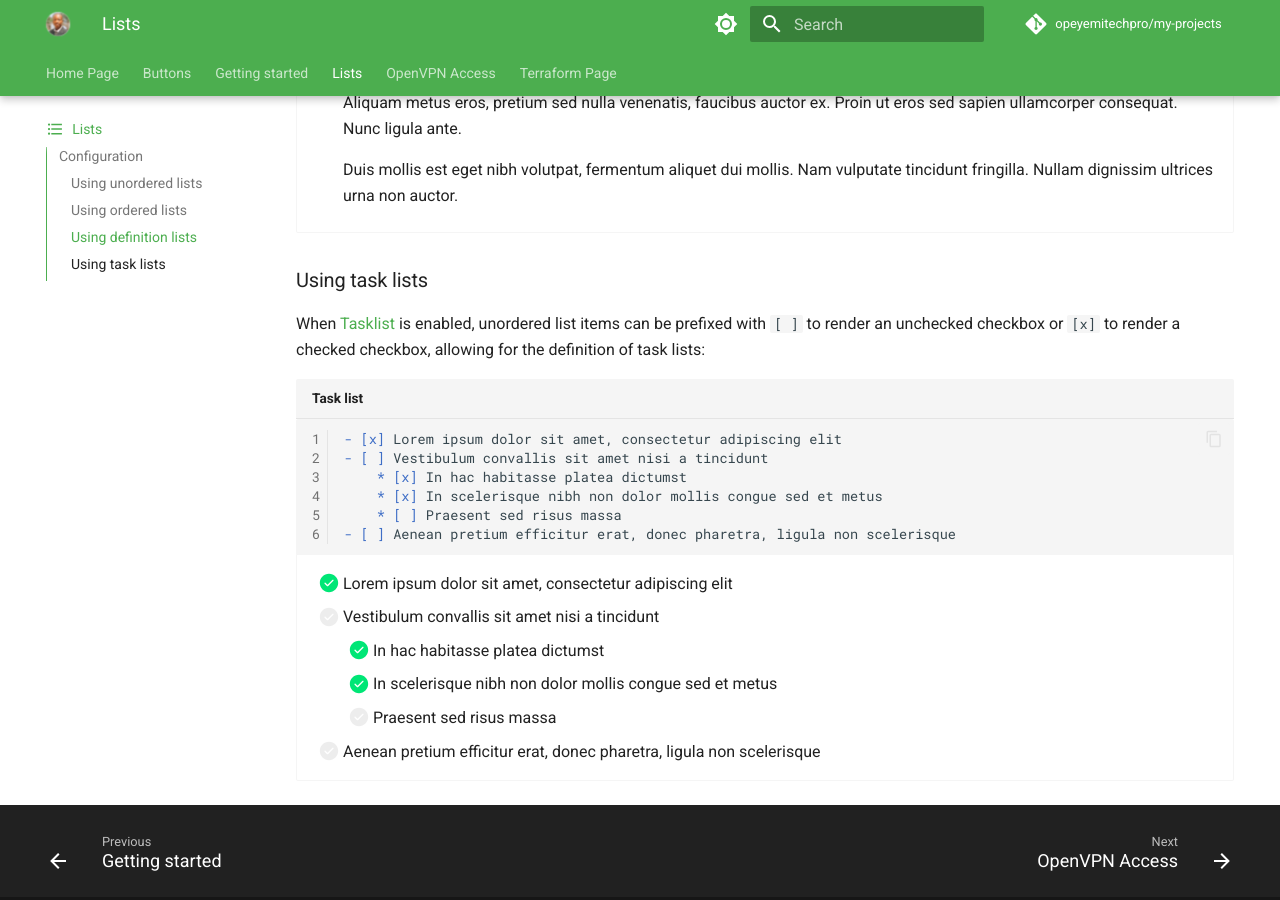
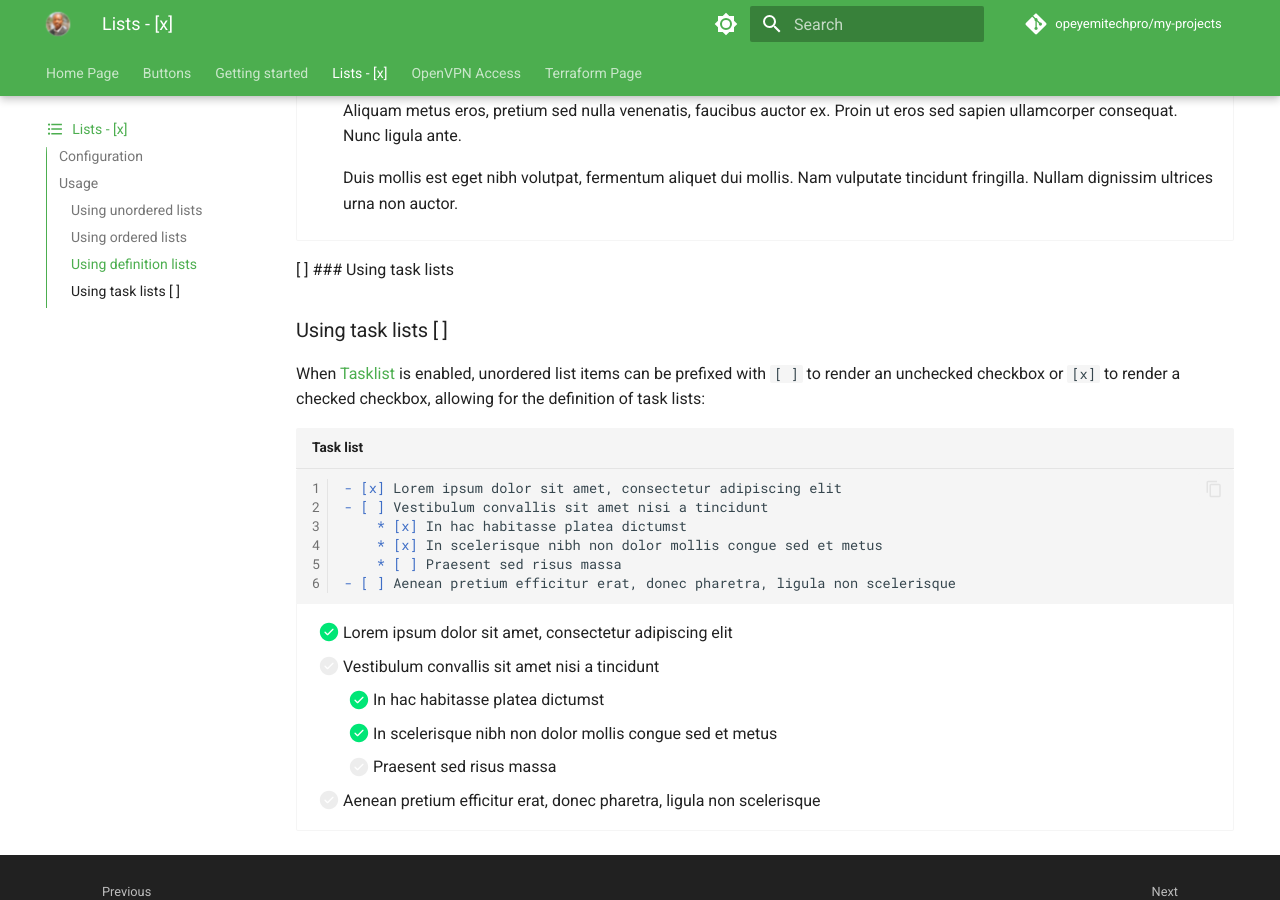
Before and after one commit to opeyemitechpro/my-projects, an MkDocs documentation site: the page built from docs/lists.md, in a window 1280 px wide and 900 px high, scrolled down 2597 px. Built offline with MkDocs 1.6.1 and Material for MkDocs 9.7.7, drawn with Linux system fonts in a browser that asks for light colours; comment, search, counter and statistics services are not loaded; some of the changed text lies outside the part shown.

Commit message:
Update lists.md

```diff
--- a/docs/lists.md
+++ b/docs/lists.md
@@ -2,7 +2,7 @@
 icon: material/format-list-bulleted
 ---
 
-- [x] # Lists
+# Lists - [x]
 
 Material for MkDocs supports several flavors of lists that cater to different
 use cases, including _unordered lists_ and _ordered lists_, which are supported
@@ -30,7 +30,8 @@ See additional configuration options:
   [Definition Lists]: ../setup/extensions/python-markdown.md#definition-lists
   [Tasklist]: ../setup/extensions/python-markdown-extensions.md#tasklist
 
-- [ ] ## Usage
+## Usage
+- [ ]
 
 ### Using unordered lists
 
@@ -141,7 +142,9 @@ parameters of functions or modules, can be enumerated with a simple syntax:
 
 </div>
 
-### Using task lists
+[ ] ### Using task lists
+### Using task lists [ ]
+
 
 When [Tasklist] is enabled, unordered list items can be prefixed with `[ ]` to
 render an unchecked checkbox or `[x]` to render a checked checkbox, allowing
```
